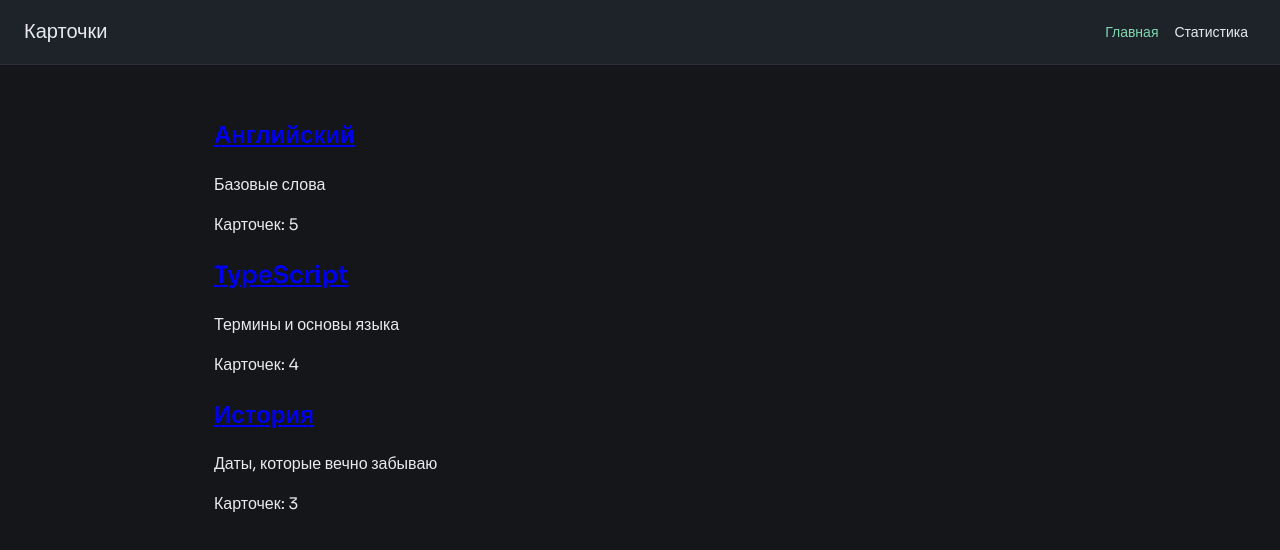
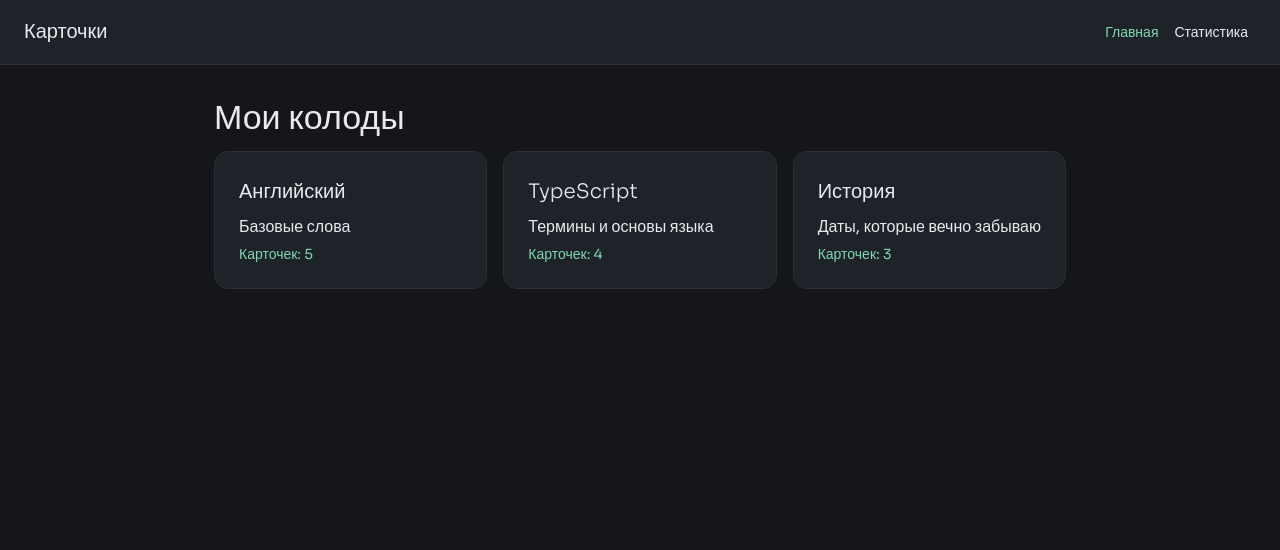
Before and after one commit to deylon999/pdf-flashcards, a React (Vite) app: page / in a window 1280 px wide. Shown: the top 550 px of the page. Built offline with nearby package versions, Linux system fonts and the light colour scheme.

Commit message:
колоды на card и grid

```diff
--- a/src/components/DeckList.tsx
+++ b/src/components/DeckList.tsx
@@ -1,4 +1,5 @@
 import { Link } from 'react-router-dom';
+import { Card, CardActionArea, CardContent, Grid, Typography } from '@mui/material';
 import type { Deck } from '../types';
 
 type Props = {
@@ -7,16 +8,26 @@ type Props = {
 
 export function DeckList({ decks }: Props) {
   return (
-    <div>
+    <Grid container spacing={2}>
       {decks.map(deck => (
-        <div key={deck.id}>
-          <h2>
-            <Link to={`/decks/${deck.id}`}>{deck.title}</Link>
-          </h2>
-          <p>{deck.description}</p>
-          <p>Карточек: {deck.cards.length}</p>
-        </div>
+        <Grid key={deck.id} size={{ xs: 12, sm: 6, md: 4 }}>
+          <Card variant="outlined" sx={{ height: '100%' }}>
+            <CardActionArea component={Link} to={`/decks/${deck.id}`} sx={{ height: '100%', p: 1 }}>
+              <CardContent>
+                <Typography variant="h6" gutterBottom>
+                  {deck.title}
+                </Typography>
+                <Typography color="text.secondary" gutterBottom>
+                  {deck.description}
+                </Typography>
+                <Typography variant="body2" color="primary">
+                  Карточек: {deck.cards.length}
+                </Typography>
+              </CardContent>
+            </CardActionArea>
+          </Card>
+        </Grid>
       ))}
-    </div>
+    </Grid>
   );
 }
--- a/src/pages/HomePage.tsx
+++ b/src/pages/HomePage.tsx
@@ -1,6 +1,14 @@
+import { Typography } from '@mui/material';
 import { DeckList } from '../components/DeckList';
 import { decks } from '../mocks/decks';
 
 export function HomePage() {
-  return <DeckList decks={decks} />;
+  return (
+    <>
+      <Typography variant="h4" gutterBottom>
+        Мои колоды
+      </Typography>
+      <DeckList decks={decks} />
+    </>
+  );
 }
```
